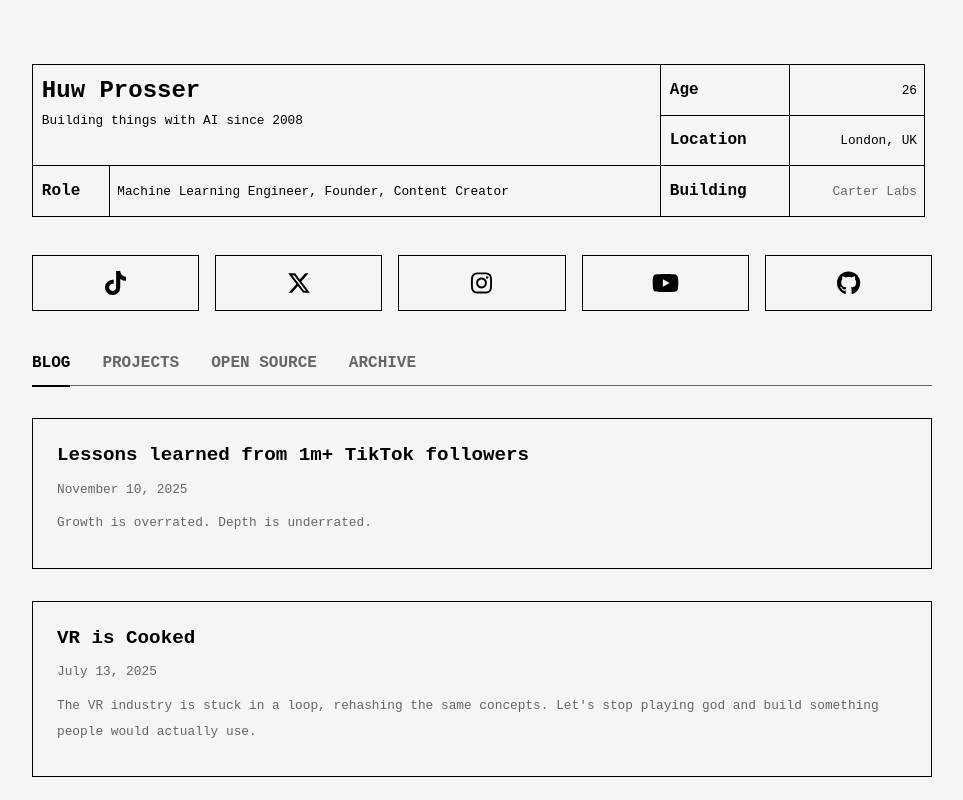
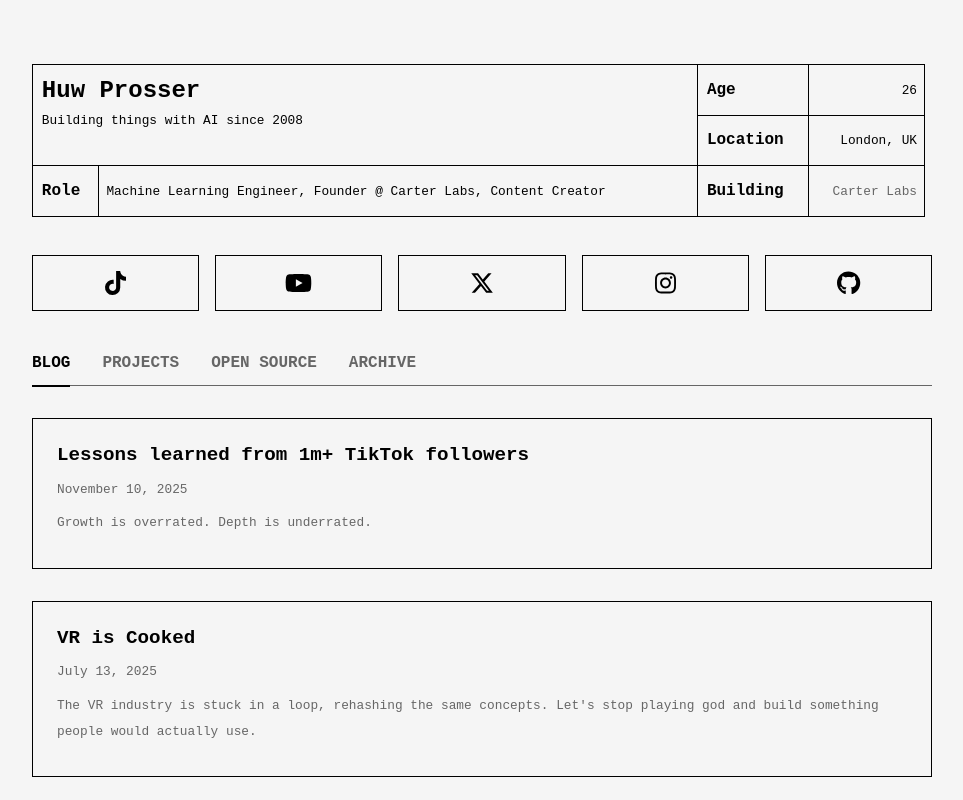
Before and after one commit to huwprosser/huwprosser.github.io, a Next.js app: page / in a window 1280 px wide. Shown: the top 800 px of the page, without its empty margins (158-1121 px from the left). Built offline with nearby package versions, Linux system fonts and the light colour scheme; a web font is replaced by a local one.

Commit message:
Swap links

```diff
--- a/src/app/HomeClient.tsx
+++ b/src/app/HomeClient.tsx
@@ -93,7 +93,8 @@ export default function HomeClient({ blogPosts }: HomeClientProps) {
                     <tr>
                         <th>Role</th>
                         <td className="minor-text">
-                            Machine Learning Engineer, Founder, Content Creator
+                            Machine Learning Engineer, Founder @ Carter Labs,
+                            Content Creator
                         </td>
                         <th>Building</th>
                         <td className="minor-text">
@@ -119,6 +120,14 @@ export default function HomeClient({ blogPosts }: HomeClientProps) {
                     <FontAwesomeIcon icon={faTiktok} size="xl" />
                 </a>
                 <a
+                    href="https://www.youtube.com/@huwprosser"
+                    className="bio-link"
+                    target="_blank"
+                    rel="noopener"
+                >
+                    <FontAwesomeIcon icon={faYoutube} size="xl" />
+                </a>
+                <a
                     href="https://x.com/@huwprosser_"
                     className="bio-link"
                     target="_blank"
@@ -134,14 +143,7 @@ export default function HomeClient({ blogPosts }: HomeClientProps) {
                 >
                     <FontAwesomeIcon icon={faInstagram} size="xl" />
                 </a>
-                <a
-                    href="https://www.youtube.com/@huwprosser"
-                    className="bio-link"
-                    target="_blank"
-                    rel="noopener"
-                >
-                    <FontAwesomeIcon icon={faYoutube} size="xl" />
-                </a>
+
                 <a
                     href="https://github.com/huwprosser"
                     className="bio-link"
```
